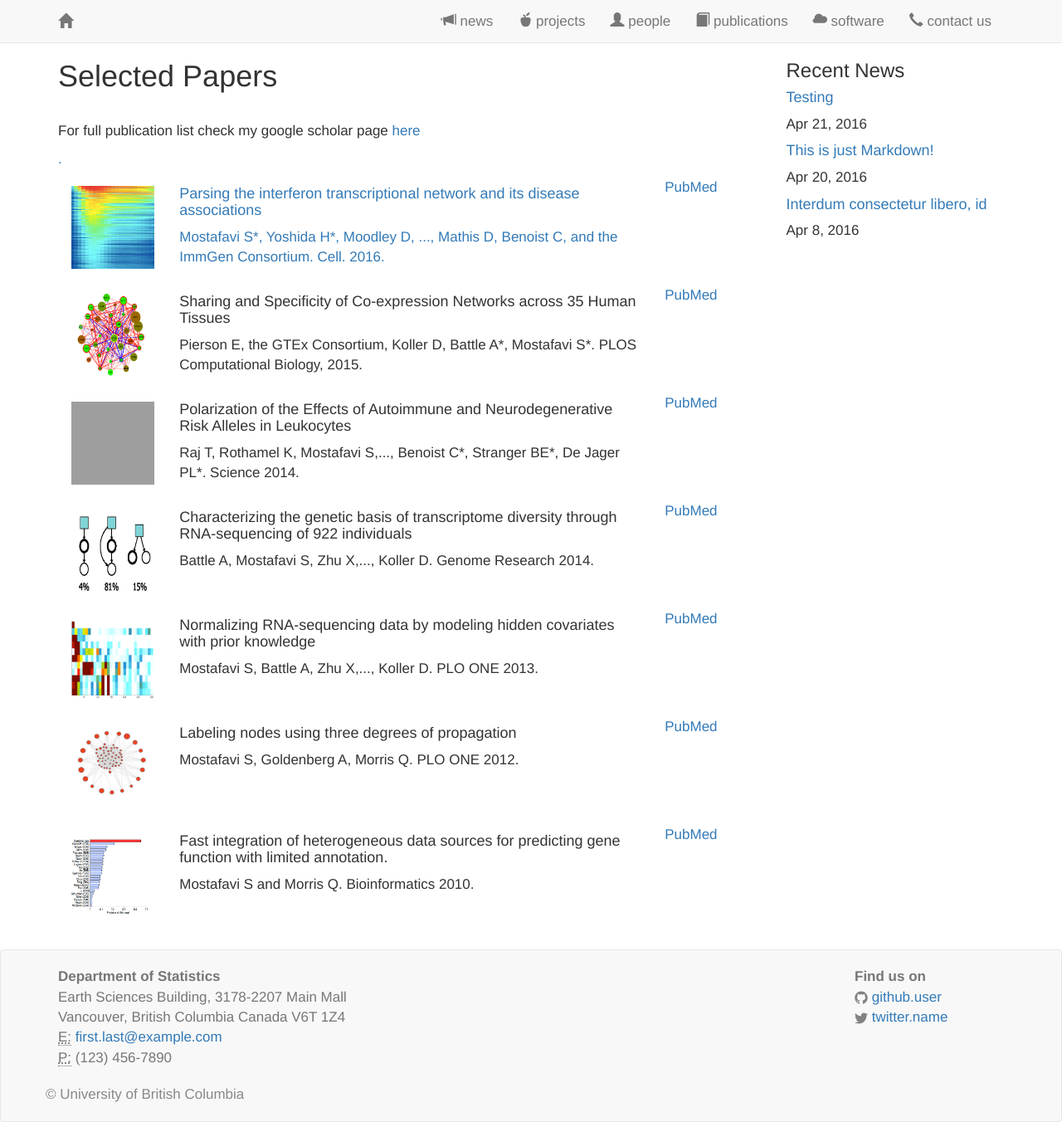
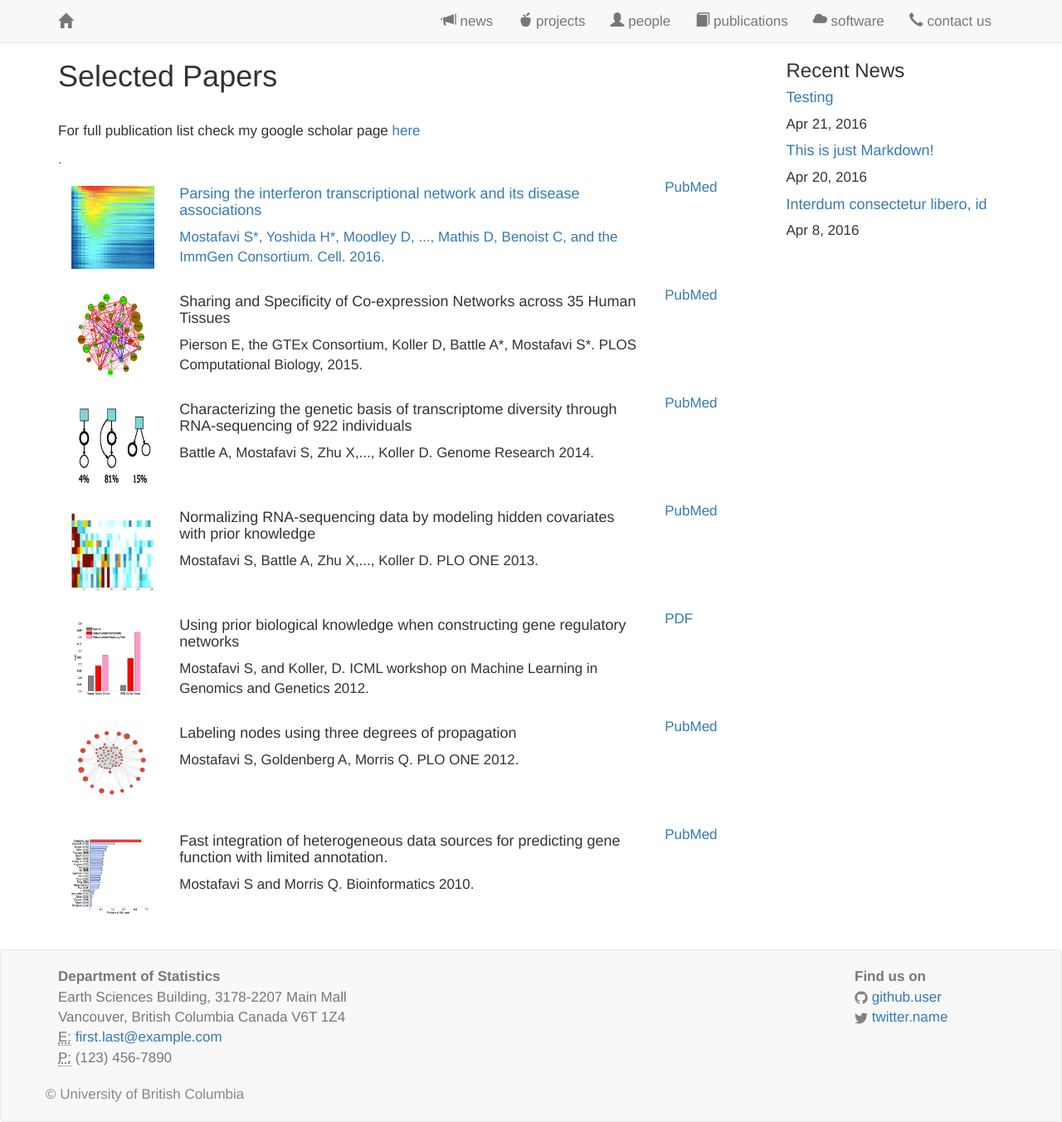
Before and after one commit to saramostafavi/saramostafavi.github.io, a Jekyll site: the page built from publications.html, in a window 1280 px wide. Shown: the whole page at 83% size. Built offline with Jekyll 4.4.1, drawn with Linux system fonts in a browser that asks for light colours; nearby versions of some CDN libraries; a style sheet for code colours, icons or effects is not loaded; grey boxes are pictures that could not be loaded.

Commit message:
Update publications.yml

```diff
--- a/_data/publications.yml
+++ b/_data/publications.yml
@@ -17,14 +17,6 @@
     name: PubMed
     url: http://www.ncbi.nlm.nih.gov/pubmed/25970446
 
-- title: >
-    Polarization of the Effects of Autoimmune and Neurodegenerative Risk Alleles in Leukocytes
-  author: >
-    Raj T, Rothamel K, Mostafavi S,..., Benoist C*, Stranger BE*, De Jager PL*. Science 2014.
-  image: http://cbdm.hms.harvard.edu/assets/Publications/2014pub/ScienceIcon.png
-  repo:
-    name: PubMed
-    url: http://www.ncbi.nlm.nih.gov/pubmed/24786080
 
 - title: >
     Characterizing the genetic basis of transcriptome diversity through RNA-sequencing of 922 individuals
@@ -45,6 +37,15 @@
     url: http://www.ncbi.nlm.nih.gov/pubmed/23874524
 
 - title: >
+    Using prior biological knowledge when constructing gene regulatory networks
+  author: >
+    Mostafavi S, and Koller, D. ICML workshop on Machine Learning in Genomics and Genetics 2012.
+  image: ../images/roc_gbm_pred.png
+  repo:
+    name: PDF
+    url: http://ai.stanford.edu/~saram/MLGG2012.pdf
+
+- title: >
     Labeling nodes using three degrees of propagation
   author: >
     Mostafavi S, Goldenberg A, Morris Q. PLO ONE 2012.
```
